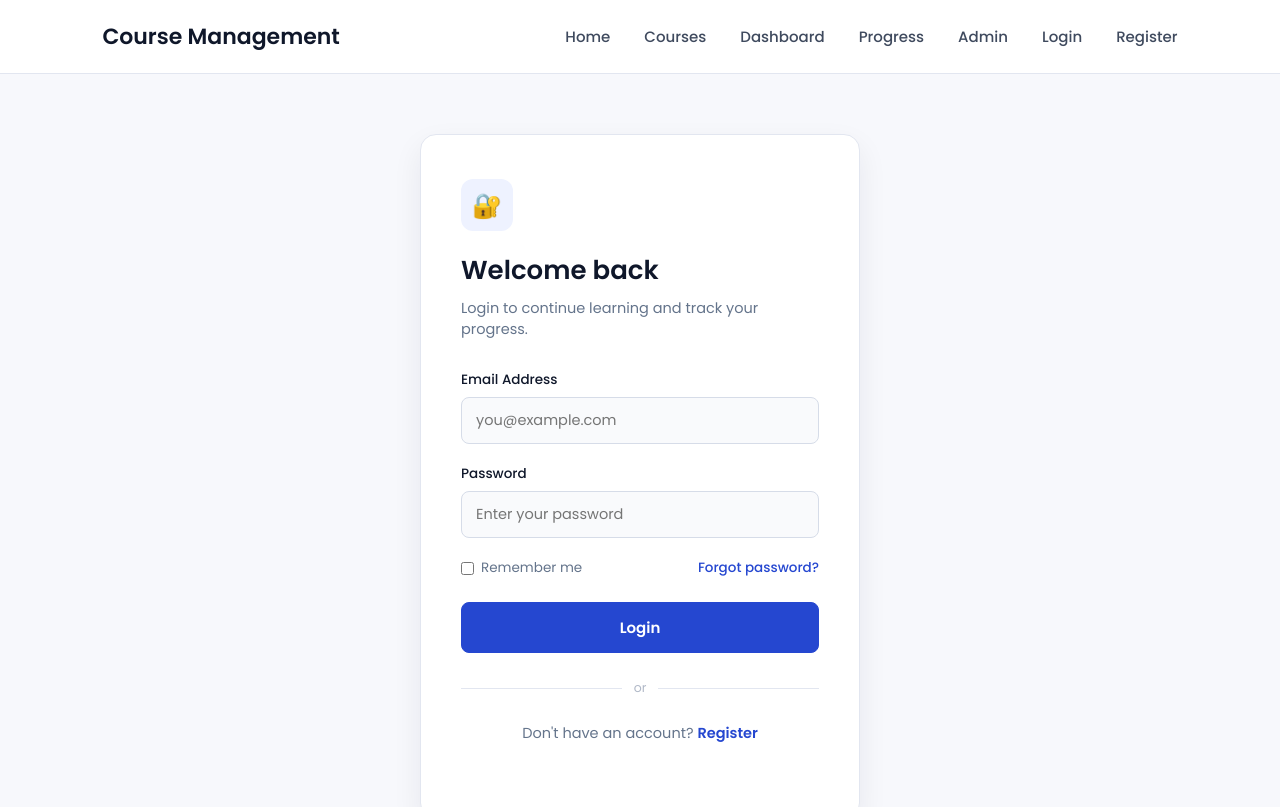
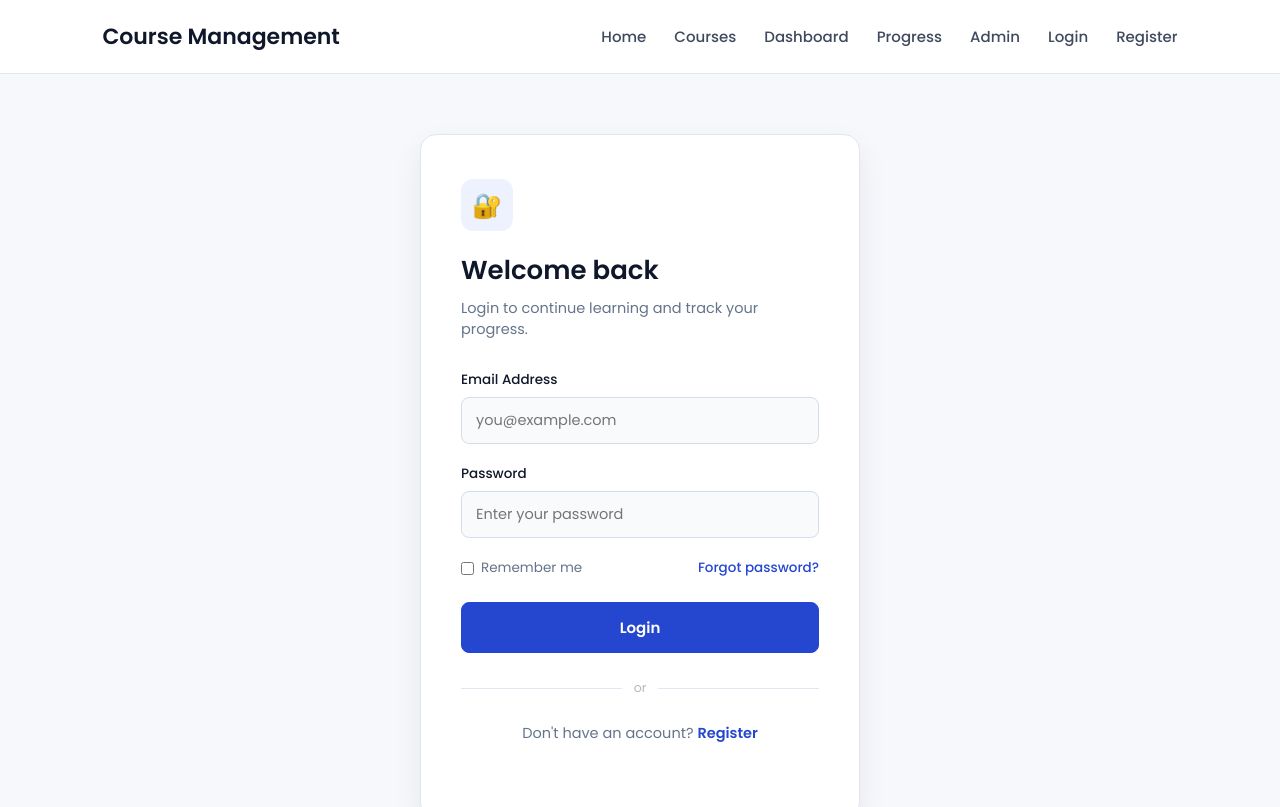
Before and after one commit to Tamizththendral/Course_Management_System, a plain HTML site: page Front End/login.html in a window 1280 px wide. Shown: the top 807 px of the page. Drawn offline with Linux system fonts and the light colour scheme.

Commit message:
login.css

```diff
--- a/Front End/login.css
+++ b/Front End/login.css
@@ -5,6 +5,7 @@ a{text-decoration:none;color:inherit;}
 nav{display:flex;justify-content:space-between;align-items:center;padding:20px 8%;background:#FFFFFF;border-bottom:1px solid #E2E6F0;position:sticky;top:0;z-index:100;}
 .logo{font-size:22px;font-weight:600;}
 nav ul{list-style:none;display:flex;gap:34px;}
+nav ul{list-style:none;display:flex;gap:28px;flex-wrap:wrap;}
 nav ul li a{font-size:15px;font-weight:500;color:#3F4A5E;transition:color .25s;position:relative;}
 nav ul li a::after{content:'';position:absolute;left:0;bottom:-6px;width:0;height:2px;background:#2547D0;transition:width .25s;}
 nav ul li a:hover{color:#2547D0;}
```
